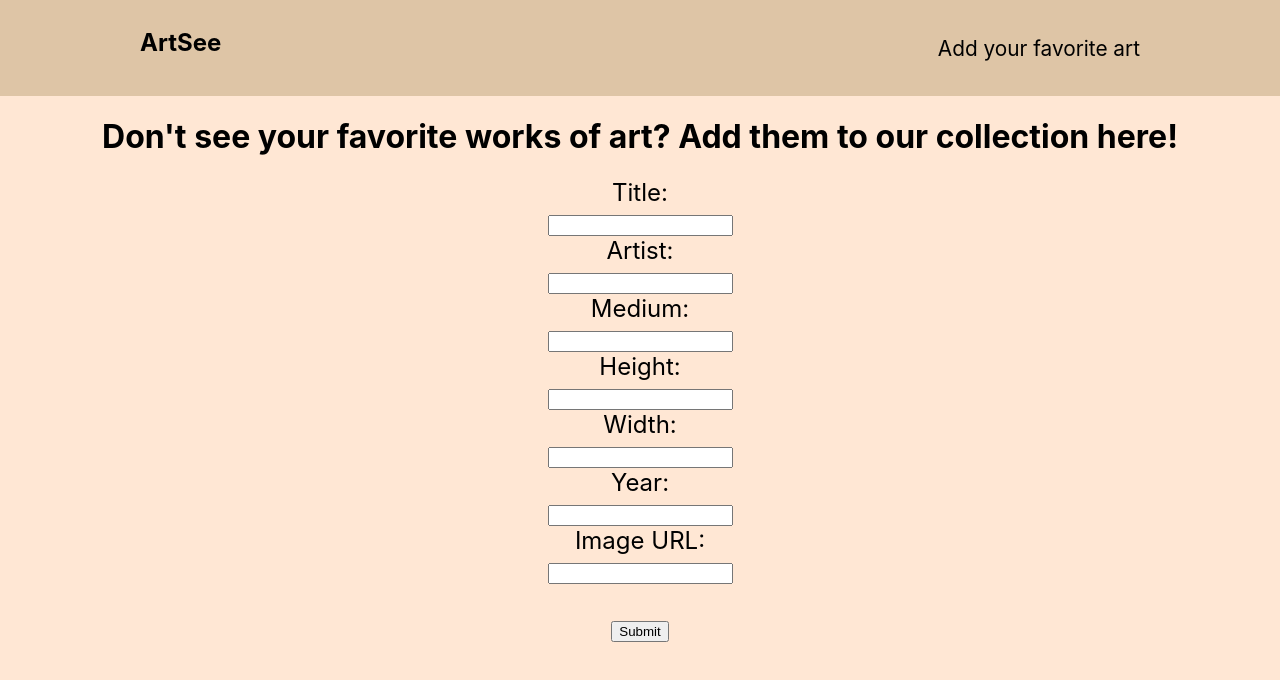
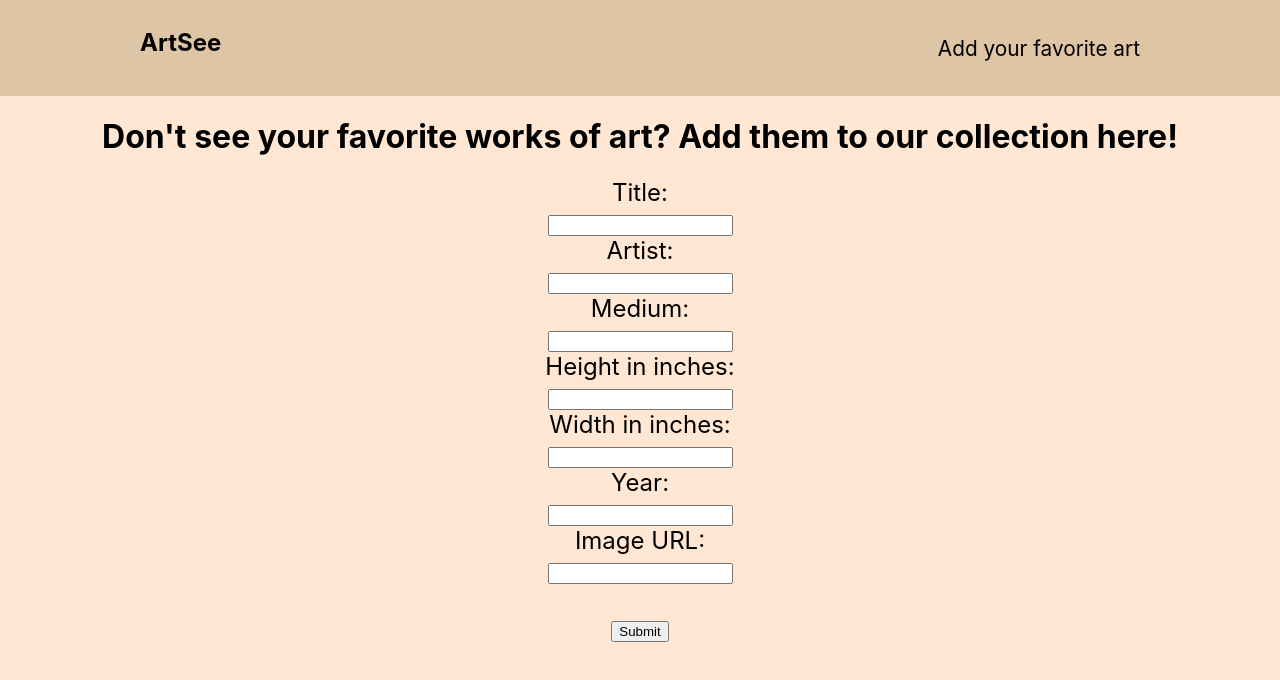
Before and after one commit to pjparham/art-see-frontend, a React (Create React App) app: page /new-piece in a window 1280 px wide. Shown: the top 680 px of the page. Built offline with nearby package versions, Linux system fonts and the light colour scheme; no server answers.

Commit message:
Specifies users need to input height and width in inches

```diff
--- a/src/AddArtwork/AddArtwork.js
+++ b/src/AddArtwork/AddArtwork.js
@@ -58,9 +58,9 @@ function handleSubmit(e){
       <input type="text" id="artist" name="artist" value={newPiece.artist} onChange={handleChange}/><br/>
       <label>Medium: </label><br/>
       <input type="text" id="medium" name="medium" value={newPiece.medium} onChange={handleChange}/><br/>
-      <label>Height: </label><br/>
+      <label>Height in inches: </label><br/>
       <input type="text" id="inchHeight" name="inchHeight" value={newPiece.inchHeight} onChange={handleChange}/><br/>
-      <label>Width: </label><br/>
+      <label>Width in inches: </label><br/>
       <input type="text" id="inchWidth" name="inchWidth" value={newPiece.inchWidth} onChange={handleChange}/><br/>
       <label>Year: </label><br/>
       <input type="text" id="year" name="year" value={newPiece.year} onChange={handleChange}/><br/>
--- a/src/ArtworkDetails/ArtworkDetailsComponents.js
+++ b/src/ArtworkDetails/ArtworkDetailsComponents.js
@@ -1,7 +1,7 @@
 import styled from 'styled-components';
 
 export const ArtContainer = styled.div`
-    background: #ebebeb;
+    background: #DEC5A6;
     text-align: left;
     margin: 1rem 6rem;
     padding: 1rem;
--- a/src/Comment/CommentElements.js
+++ b/src/Comment/CommentElements.js
@@ -1,7 +1,7 @@
 import styled from 'styled-components';
 
 export const PostContainer = styled.div`
-    background: #ebebeb;
+    background: #DEC5A6;
     text-align: left;
     margin: 1rem 6rem;
     padding: 1rem;
```
